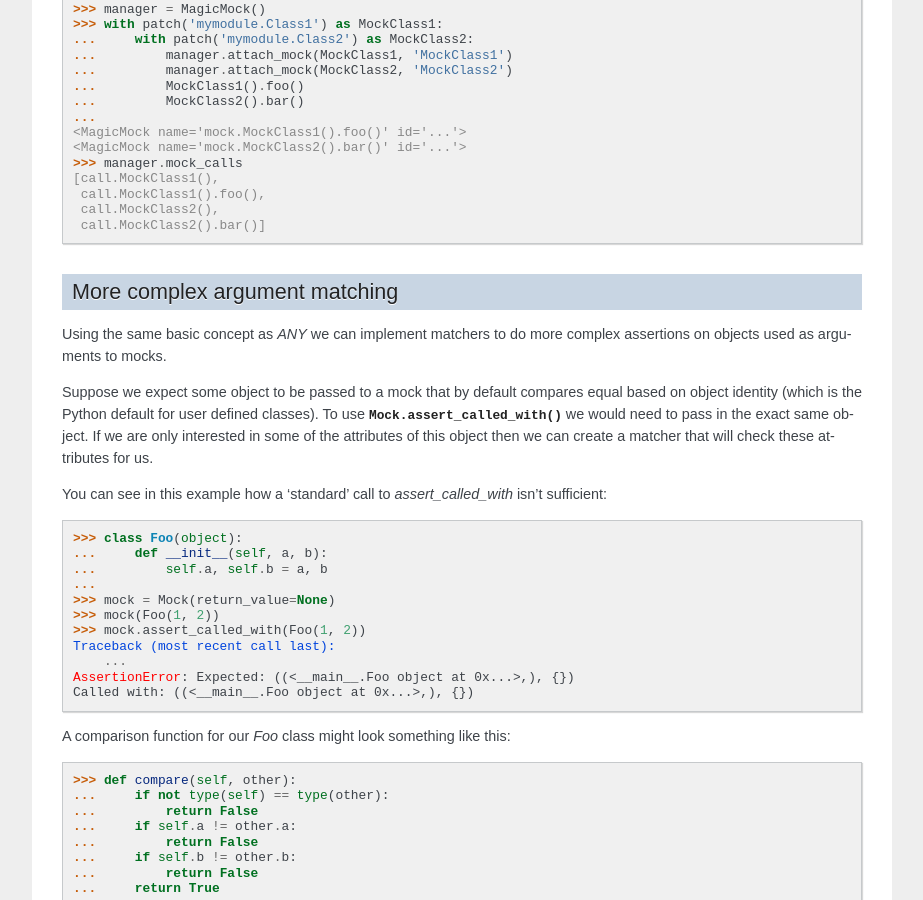
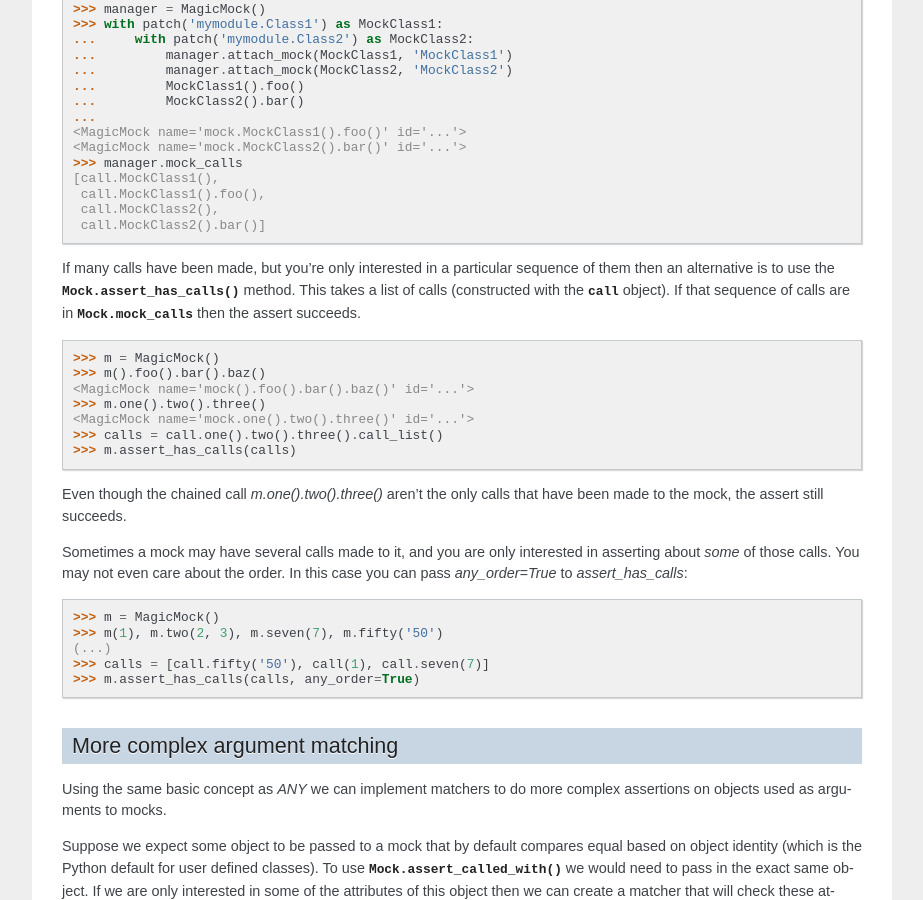
Before and after one commit to testing-cabal/mock, a Sphinx documentation site: the page built from docs/examples.txt, in a window 1280 px wide and 900 px high, scrolled down 15899 px. Shown: the whole window, without its empty margins (198-1121 px from the left). Built offline with Sphinx 7.4.7, drawn with Linux system fonts in a browser that asks for light colours.

Commit message:
Example update

```diff
--- a/docs/examples.txt
+++ b/docs/examples.txt
@@ -1139,6 +1139,37 @@ attaching calls will be recorded in `mock_calls` of the manager.
      call.MockClass2(),
      call.MockClass2().bar()]
 
+If many calls have been made, but you're only interested in a particular
+sequence of them then an alternative is to use the
+:meth:`Mock.assert_has_calls` method. This takes a list of calls (constructed
+with the :data:`call` object). If that sequence of calls are in
+:attr:`Mock.mock_calls` then the assert succeeds.
+
+.. doctest::
+
+    >>> m = MagicMock()
+    >>> m().foo().bar().baz()
+    <MagicMock name='mock().foo().bar().baz()' id='...'>
+    >>> m.one().two().three()
+    <MagicMock name='mock.one().two().three()' id='...'>
+    >>> calls = call.one().two().three().call_list()
+    >>> m.assert_has_calls(calls)
+
+Even though the chained call `m.one().two().three()` aren't the only calls that
+have been made to the mock, the assert still succeeds.
+
+Sometimes a mock may have several calls made to it, and you are only interested
+in asserting about *some* of those calls. You may not even care about the
+order. In this case you can pass `any_order=True` to `assert_has_calls`:
+
+.. doctest::
+
+    >>> m = MagicMock()
+    >>> m(1), m.two(2, 3), m.seven(7), m.fifty('50')
+    (...)
+    >>> calls = [call.fifty('50'), call(1), call.seven(7)]
+    >>> m.assert_has_calls(calls, any_order=True)
+
 
 More complex argument matching
 ==============================
```
